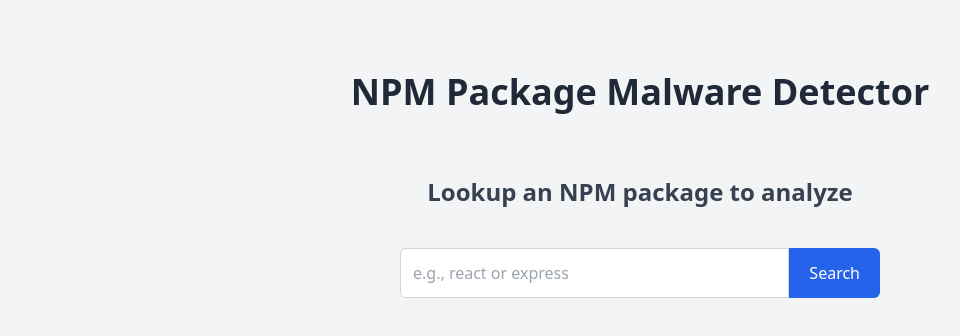
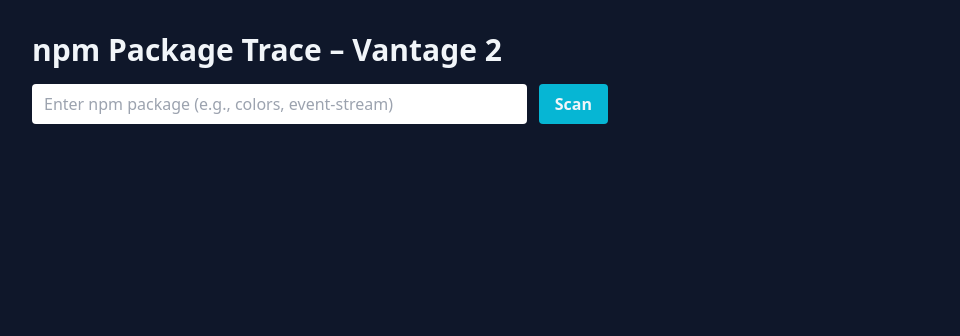
Before and after one commit to thomas211738/npm-package-trace, a React app in the folder Vantage2/frontend/: page / in a window 1280 px wide. Shown: the top 336 px of the page, without its empty margins (0-960 px from the left). Built offline with nearby package versions, Linux system fonts and the light colour scheme; the HTML template or start-up script is replaced by a standard one.

Commit message:
Refactor App component for better state handling
Refactor App component to improve state management and error handling.

```diff
--- a/Vantage2/frontend/src/App.jsx
+++ b/Vantage2/frontend/src/App.jsx
@@ -1,152 +1,119 @@
-import { useState, useEffect, useRef } from 'react';
+import { useState } from "react";
 
 function App() {
-  const [query, setQuery] = useState('');
-  const [results, setResults] = useState([]);
-  const [isLoading, setIsLoading] = useState(false);
-  const [showDropdown, setShowDropdown] = useState(false);
-  const [selectedPackage, setSelectedPackage] = useState(null);
-  const dropdownRef = useRef(null);
-  const inputRef = useRef(null);
+  const [pkgName, setPkgName] = useState("");
+  const [results, setResults] = useState(null);
+  const [loading, setLoading] = useState(false);
+  const [error, setError] = useState("");
 
-  useEffect(() => {
-    const searchPackages = async () => {
-      if (query.length < 2) {
-        setResults([]);
-        setShowDropdown(false);
-        return;
+  const handleSubmit = async (e) => {
+    e.preventDefault();
+    const trimmed = pkgName.trim();
+    if (!trimmed) return;
+
+    setLoading(true);
+    setError("");
+    setResults(null);
+
+    try {
+      const res = await fetch("http://localhost:5001/scan", {
+        method: "POST",
+        headers: { "Content-Type": "application/json" },
+        body: JSON.stringify({
+          package: trimmed,
+          numCommits: 10,
+        }),
+      });
+
+      if (!res.ok) {
+        throw new Error(`Backend responded with status ${res.status}`);
       }
 
-      setIsLoading(true);
-      setShowDropdown(true);
-
-      try {
-        const response = await fetch(
-          `https://registry.npmjs.org/-/v1/search?text=${encodeURIComponent(query)}&size=5`
-        );
-        const data = await response.json();
-        setResults(data.objects || []);
-      } catch (error) {
-        console.error('Error fetching packages:', error);
-        setResults([]);
+      const data = await res.json();
+      setResults(data);
+    } catch (err) {
+      console.error(err);
+      setError("Failed to analyze package. Is the backend running?");
     } finally {
-        setIsLoading(false);
-      }
-    };
-
-    const debounceTimer = setTimeout(searchPackages, 300);
-    return () => clearTimeout(debounceTimer);
-  }, [query]);
-
-  useEffect(() => {
-    const handleClickOutside = (event) => {
-      if (
-        dropdownRef.current &&
-        !dropdownRef.current.contains(event.target) &&
-        !inputRef.current.contains(event.target)
-      ) {
-        setShowDropdown(false);
-      }
-    };
-
-    document.addEventListener('mousedown', handleClickOutside);
-    return () => document.removeEventListener('mousedown', handleClickOutside);
-  }, []);
-
-  const handleSelectPackage = (pkg) => {
-    setQuery(pkg.package.name);
-    setSelectedPackage(pkg.package);
-    setShowDropdown(false);
-  };
-
-  const handleSearch = () => {
-    if (query.trim()) {
-      window.open(`https://github.com/search?q=${encodeURIComponent(query)}&type=repositories`, '_blank');
-    }
-  };
-
-  const handleKeyDown = (e) => {
-    if (e.key === 'Enter') {
-      handleSearch();
+      setLoading(false);
     }
   };
 
   return (
-    <div className="min-h-screen bg-gray-100 flex flex-col items-center py-10">
-      <h1 className="text-4xl font-bold text-gray-800 mt-8">NPM Package Malware Detector</h1>
-      <div className="flex flex-col items-center w-full mt-16">
-        <div className="w-full max-w-lg px-4">
-          <h2 className="text-2xl font-semibold text-gray-700 text-center mb-10">
-            Lookup an NPM package to analyze
-          </h2>
-          <div className="relative mb-10">
-            <div className="flex">
+    <div className="min-h-screen bg-slate-900 text-slate-100 p-8">
+      <h1 className="text-3xl font-bold mb-4">
+        npm Package Trace – Vantage 2
+      </h1>
+
+      <form
+        onSubmit={handleSubmit}
+        className="flex flex-col sm:flex-row gap-3 mb-6 max-w-xl"
+      >
         <input
-                ref={inputRef}
-                type="text"
-                placeholder="e.g., react or express"
-                value={query}
-                onChange={(e) => setQuery(e.target.value)}
-                onFocus={() => query.length >= 2 && setShowDropdown(true)}
-                onKeyDown={handleKeyDown}
-                className="flex-grow p-3 border border-gray-300 rounded-l-md focus:outline-none focus:ring-2 focus:ring-blue-500"
+          className="flex-1 px-3 py-2 rounded text-slate-900"
+          placeholder="Enter npm package (e.g., colors, event-stream)"
+          value={pkgName}
+          onChange={(e) => setPkgName(e.target.value)}
         />
         <button
-                onClick={handleSearch}
-                className="bg-blue-600 text-white px-5 py-3 rounded-r-md hover:bg-blue-700 focus:outline-none focus:ring-2 focus:ring-blue-500"
+          type="submit"
+          disabled={loading}
+          className="px-4 py-2 rounded bg-cyan-500 font-semibold disabled:opacity-60"
         >
-                Search
+          {loading ? "Scanning..." : "Scan"}
         </button>
+      </form>
+
+      {error && (
+        <p className="text-red-400 mb-4">
+          {error}
+        </p>
+      )}
+
+      {results && (
+        <div className="bg-slate-800 rounded-lg p-4 max-w-4xl">
+          <h2 className="text-xl font-semibold mb-2">
+            Results for <span className="text-cyan-400">{results.package || pkgName}</span>
+          </h2>
+
+          {results.commits && results.commits.length > 0 ? (
+            <div className="overflow-x-auto">
+              <table className="w-full text-left text-sm">
+                <thead className="border-b border-slate-700">
+                  <tr>
+                    <th className="py-2 pr-4">Commit SHA</th>
+                    <th className="py-2 pr-4">Author</th>
+                    <th className="py-2 pr-4">Risk Score</th>
+                    <th className="py-2 pr-4">Risk Level</th>
+                    <th className="py-2 pr-4">Flags</th>
+                    <th className="py-2">Message</th>
+                  </tr>
+                </thead>
+                <tbody>
+                  {results.commits.map((c) => (
+                    <tr key={c.sha} className="border-b border-slate-800">
+                      <td className="py-2 pr-4 font-mono text-xs">
+                        {c.sha.slice(0, 8)}…
+                      </td>
+                      <td className="py-2 pr-4">{c.authorName}</td>
+                      <td className="py-2 pr-4">{c.risk_score}</td>
+                      <td className="py-2 pr-4 capitalize">{c.risk_level}</td>
+                      <td className="py-2 pr-4">
+                        {c.flags && c.flags.length > 0
+                          ? c.flags.join(", ")
+                          : "None"}
+                      </td>
+                      <td className="py-2">{c.message}</td>
+                    </tr>
+                  ))}
+                </tbody>
+              </table>
             </div>
-
-            {showDropdown && query.length >= 2 && (
-              <div
-                ref={dropdownRef}
-                className="absolute z-10 w-full mt-1 bg-white border border-gray-300 rounded-md shadow-lg max-h-80 overflow-y-auto"
-              >
-                {isLoading ? (
-                  <div className="p-4 text-center text-gray-500">Loading...</div>
-                ) : results.length > 0 ? (
-                  results.map((result) => (
-                    <div
-                      key={result.package.name}
-                      onClick={() => handleSelectPackage(result)}
-                      className="p-3 hover:bg-blue-50 cursor-pointer border-b border-gray-100 last:border-b-0"
-                    >
-                      <div className="font-semibold text-gray-800">{result.package.name}</div>
-                      <div className="text-sm text-gray-600 truncate">
-                        {result.package.description || 'No description available'}
-                      </div>
-                      <div className="text-xs text-gray-500 mt-1">
-                        v{result.package.version} • {result.package.publisher?.username || 'Unknown'}
-                      </div>
-                    </div>
-                  ))
           ) : (
-                  <div className="p-4 text-center text-gray-500">No packages found</div>
+            <p>No commits found.</p>
           )}
         </div>
       )}
-          </div>
-
-          {selectedPackage && (
-            <div className="bg-white p-4 rounded-md shadow-md">
-              <h3 className="text-lg font-bold text-gray-800 mb-2">Selected Package</h3>
-              <p className="text-gray-700">
-                <span className="font-semibold">Name:</span> {selectedPackage.name}
-              </p>
-              <p className="text-gray-700">
-                <span className="font-semibold">Version:</span> {selectedPackage.version}
-              </p>
-              {selectedPackage.description && (
-                <p className="text-gray-700 mt-2">
-                  <span className="font-semibold">Description:</span> {selectedPackage.description}
-                </p>
-              )}
-            </div>
-          )}
-        </div>
-      </div>
     </div>
   );
 }
```
Lines whose indentation alone changed are shown as unchanged.
